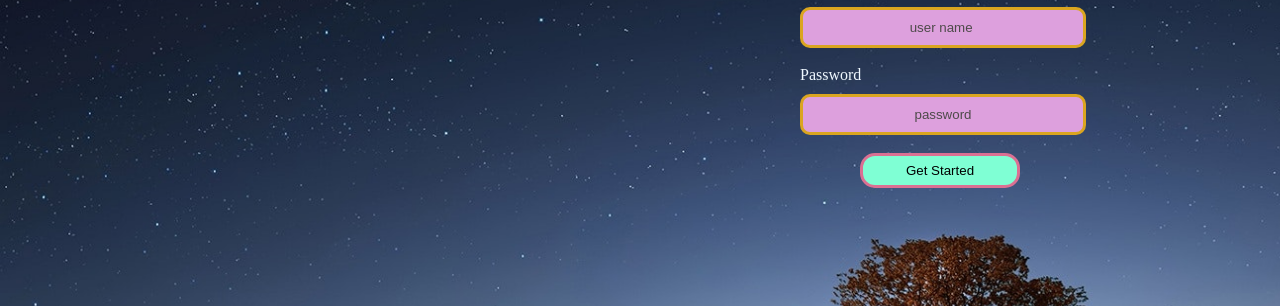
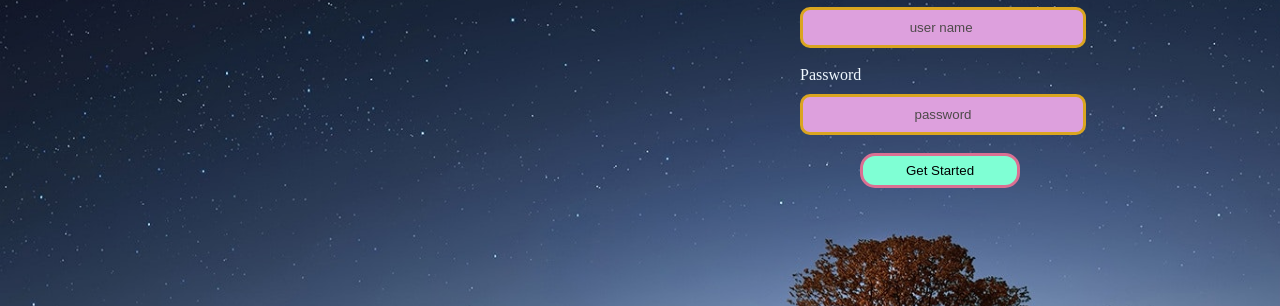
Before and after one commit to Deep881/ArtGallery, a plain HTML site: page index.html in a window 1280 px wide. Shown: the part 241-547 px from the top of the page. Drawn offline with Linux system fonts and the light colour scheme.

Commit message:
width changed

```diff
--- a/index.html
+++ b/index.html
@@ -10,7 +10,7 @@
 <body>
 
 <div class="main">
-    <img src="images/background.jpg.jpg" alt="background image" height="1210px" width="1900px">
+    <img src="images/background.jpg.jpg" alt="background image" height="1210px" width="1800px">
  <div class="logo">
     <img src="images/logo art gallery.jpg" alt="company logo" >
  </div>
```
